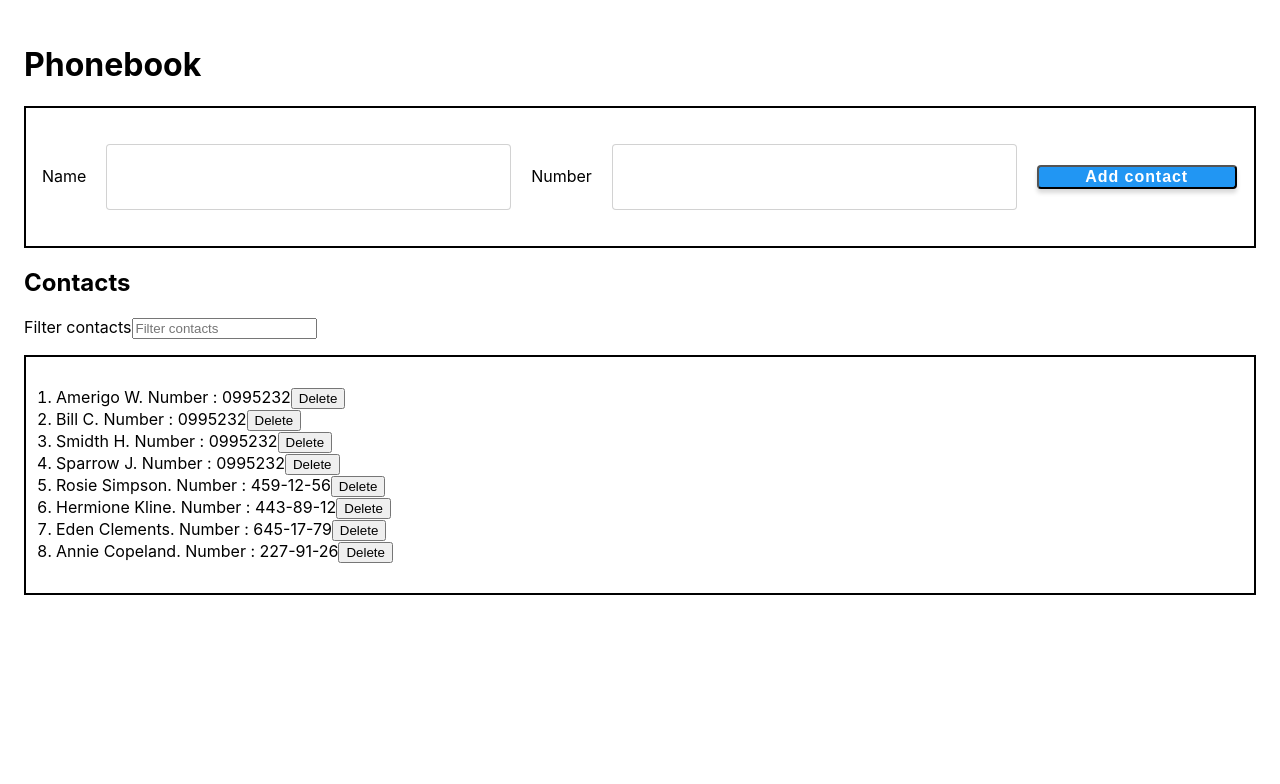
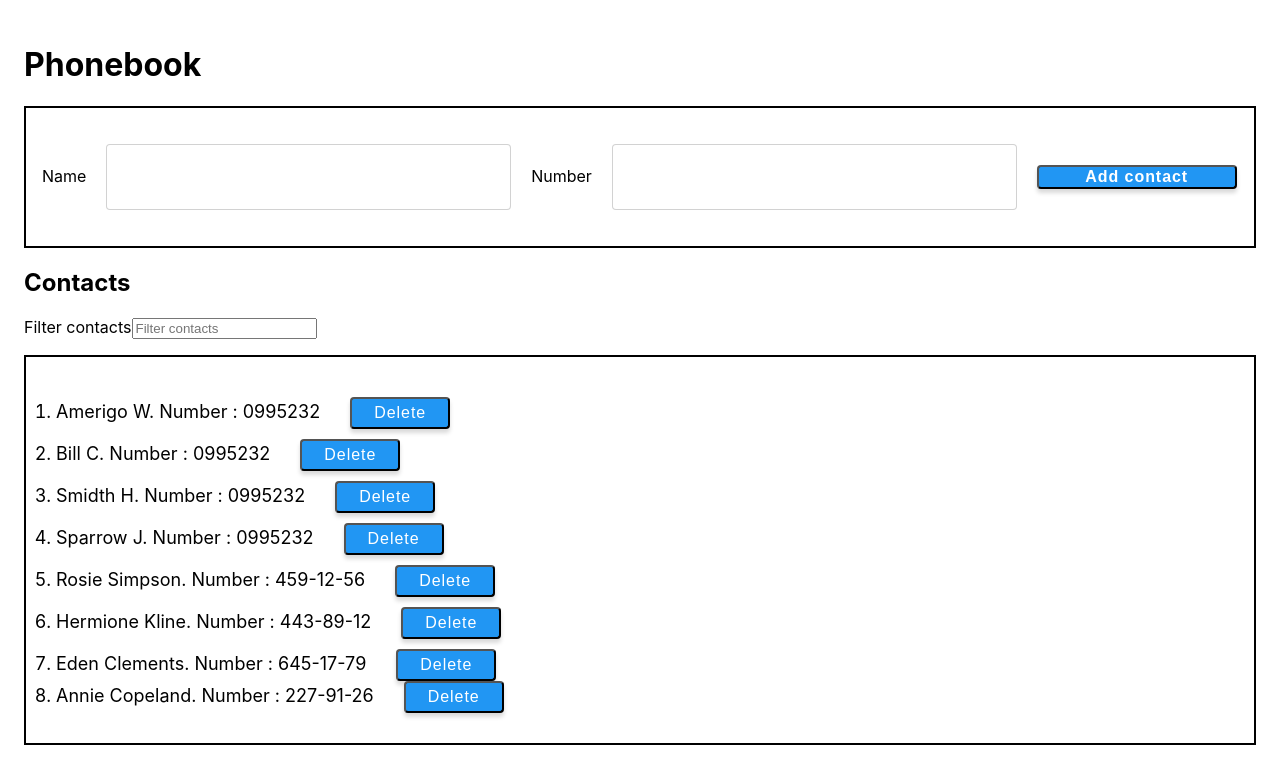
Before and after one commit to TrueMolni/goit-react-hw-02-phonebook, a React (Create React App) app: page / in a window 1280 px wide. Shown: the top 784 px of the page. Built offline with nearby package versions, Linux system fonts and the light colour scheme.

Commit message:
Update ContactsItem.jsx

```diff
--- a/src/components/ContactsItem/ContactsItem.jsx
+++ b/src/components/ContactsItem/ContactsItem.jsx
@@ -1,12 +1,12 @@
 import PropTypes from 'prop-types';
-// import scss from './contacts-item.module.scss';
+import scss from './contacts-item.module.scss';
 
 const ContactsItem = ({ id, name, number, removeContact }) => {
   return (
-    <li /*className={scss.item}*/>
+    <li className={scss.item}>
       {name}. Number : {number}
       <button
-        /*className={scss.button}*/
+        className={scss.button}
         onClick={() => removeContact(id)}
         type="button"
       >
```
